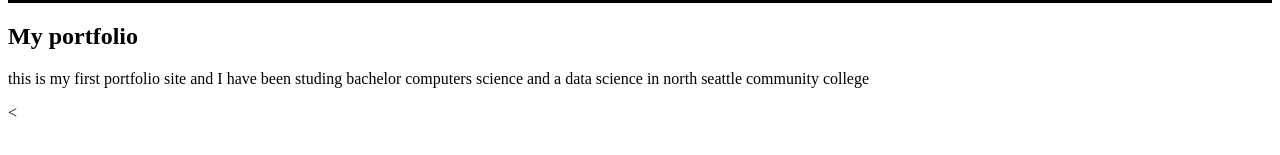
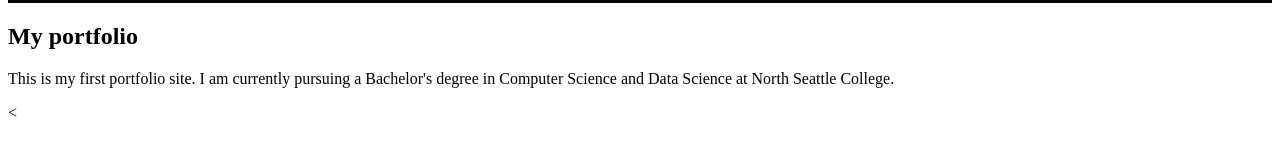
Before and after one commit to My-porfolio-org/my_portfolio_org.github.io, a plain HTML site: page index.html in a window 1280 px wide. Shown: the part 307-462 px from the top of the page. Drawn offline with Linux system fonts and the light colour scheme.

Commit message:
Update index.html

```diff
--- a/index.html
+++ b/index.html
@@ -43,7 +43,8 @@
 
     <section id=" home ">
         <h1>My portfolio </h1>
-        <p> this is my first portfolio site and I have been studing bachelor computers science and a data science in north seattle community college</p>
+        <p>This is my first portfolio site. I am currently pursuing a Bachelor's degree in Computer Science and Data Science at North Seattle College.
+        </p>
     </section>
     <section id="about">
 
```
